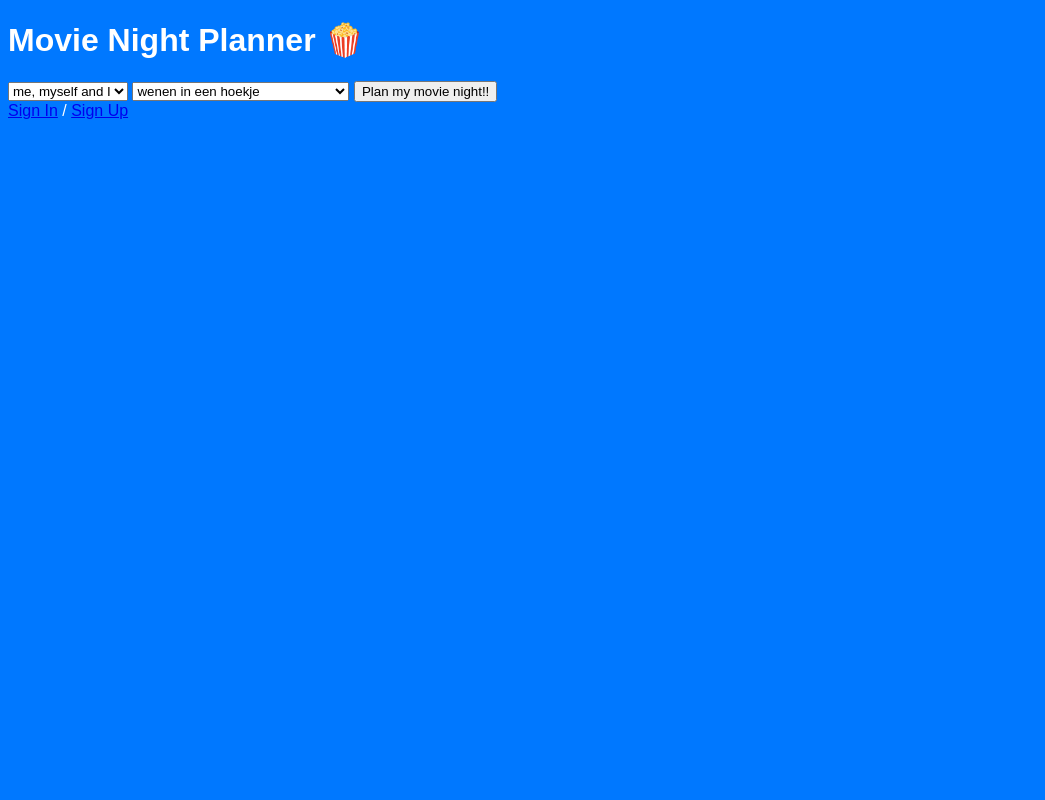
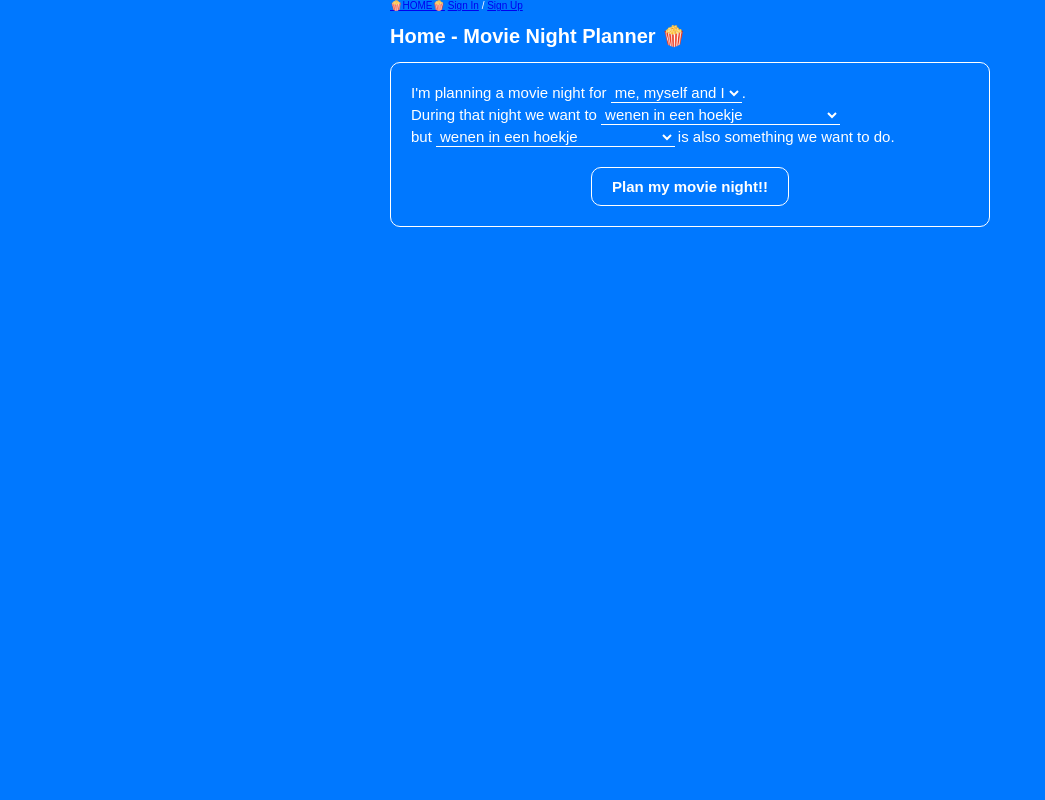
Before and after one commit to wardmariokart/Netpicks, a PHP site: page / in a window 1280 px wide. Shown: the whole page, without its empty margins (0-1045 px from the left). Run offline with PHP 8.4, Linux system fonts and the light colour scheme; data comes from the database, SQL or seed files in the repository; data that the repository does not hold is empty.

Commit message:
Example page for Step Two + placeholder page for Detail. closes#12

```diff
--- a/src/controller/HomeController.php
+++ b/src/controller/HomeController.php
@@ -15,15 +15,44 @@ class HomeController extends Controller {
   }
 
   public function home() {
-    $this->set('title', 'Movie Night Planner 🍿');
+    $this->set('title', 'Home - Movie Night Planner 🍿');
 
     // required data: DateNights, KindsOfMovies
     $this->set('nightTypes', $this->nightTypesDAO->selectAll());
     $this->set('stepOneOptions', $this->stepOneMovieOptionsDAO->selectAll());
-  }
 
-  public function wizardStepTwo() {
+
+    if (!empty($_GET['action']))
+    {
+      if ($_GET['action'] == 'planMovieNight')
+      {
+        $nightType = $_GET['nightType'];
+        $movieOptionOne = $_GET['movieOptionOne'];
+        $movieOptionTwo = $_GET['movieOptionTwo'];
+        header('location:index.php?page=extraQuestions&nightType=' . $nightType . '&movieOptionOne=' . $movieOptionOne . '&movieOptionTwo=' . $movieOptionTwo);
+        exit();
+      }
+    }
+
 
   }
 
+  public function extraQuestions() {
+    $this->set('title', 'Setup - Step Two');
+
+    if (!empty($_POST['action']))
+    {
+      if ($_POST['action'] == 'setupFinish')
+      {
+        // insert a post
+        header('location: index.php?page=detail');
+        exit();
+      }
+    }
+  }
+
+  public function detail() {
+    $this->set('title', 'Detail - Your Movie Night');
+  }
+
 }
--- /dev/null
+++ b/src/css/home.css
@@ -0,0 +1,58 @@
+
+/* ________________________________________________________________________________________ PLAN ONE */
+
+.plan-one {
+  width: 60rem;
+  margin: 0 auto;
+  border: 1px solid white;
+  border-radius: 1rem;
+  padding: 2rem;
+}
+
+.plan-one span {
+  font-size: 1.5rem;
+}
+
+.plan-one__block {
+  display: block;
+  margin-bottom: .2rem;
+}
+
+.plan-one__questions {
+  margin-bottom: 2rem;
+}
+
+.plan-one__drop-down {
+  background: none;
+  border: none;
+  border-bottom: 1px solid white;
+  color: white;
+  font-size: 1.5rem;
+}
+
+.plan-one__submit-wrapper {
+  text-align: center;
+}
+
+.plan-one__submit {
+  background: transparent;
+  border: 1px solid white;
+  border-radius: 1rem;
+
+  color: white;
+  padding: 1rem 2rem;
+  font-size: 1.5rem;
+  font-weight: bold;
+
+  cursor: pointer;
+  transition: background-color .25s ease-in-out, color .25s ease-in-out;
+
+  &:hover {
+    background-color: rgba(255, 255, 255, .27);
+  }
+
+  &:active {
+    background-color: rgba(255, 255, 255, .8);
+    color: #0078ff;
+  }
+}
--- /dev/null
+++ b/src/css/variables.css
@@ -0,0 +1,5 @@
+:root {
+  --deepBlue: #0078ff;
+  --white: white;
+  --paleBlue: #479dff;
+}
--- a/src/index.php
+++ b/src/index.php
@@ -11,6 +11,10 @@ $routes = array(
   'extraQuestions' => array(
     'controller' => 'Home',
     'action' => 'extraQuestions'
+  ),
+  'detail' => array(
+    'controller' => 'Home',
+    'action' => 'detail'
   ),
 
   'signIn' => array(
@@ -31,6 +35,7 @@ if(empty($_GET['page'])) {
   $_GET['page'] = 'home';
 }
 if(empty($routes[$_GET['page']])) {
+  $_SESSION['error'] = '\'' . $_GET['page'] . '\'invalid page';
   header('Location: index.php');
   exit();
 }
--- a/src/style.css
+++ b/src/style.css
@@ -1,5 +1,31 @@
+@import './css/variables.css';
+@import './css/stepTwo.css';
+@import './css/home.css';
+
+*, *::before, *::after{
+  box-sizing: border-box;
+}
+
+html {
+  box-sizing: inherit;
+  font-size: 62.5%;
+  width: 100%;
+  height: 100%;
+}
+
 body {
   background-color: #0078ff;
   font-family: sans-serif;
   color: white;
+  width: 50rem;
+  margin: 0 auto;
 }
+
+.hidden {
+  display: none;
+}
+
+.center-align-margin {
+  margin-left: auto;
+  margin-right: auto;
+}
--- /dev/null
+++ b/src/view/home/detail.php
@@ -0,0 +1 @@
+<a href="index.php">Home</a>
--- a/src/view/home/home.php
+++ b/src/view/home/home.php
@@ -1,28 +1,42 @@
 
-<form action="index.php" method="GET">
-  <select name="nightType" id="nightType">
+<section class="plan-one">
+  <h2 class="hidden">Movie night step one</h2>
+
+  <form action="index.php" method="GET" class="plan-one__form">
+    <input type="hidden" name="action" value="planMovieNight">
+
+    <div class="plan-one__questions">
+      <div class="plan-one__block">
+        <span>I'm planning a movie night for </span>
+        <select name="nightType" id="nightType" class="plan-one__drop-down">
           <?php foreach($nightTypes as $night): ?>
             <option value="<?php echo $night['value'];?>"><?php echo $night['displayName'] ?></opton>
           <? endforeach; ?>
-  </select>
+        </select><span>.</span>
+      </div>
 
-
-  <select name="movieOptionOne" id="movieOptionOne">
+      <div class="plan-one__block">
+        <span>During that night we want to </span>
+        <select name="movieOptionOne" id="movieOptionOne" class="plan-one__drop-down">
           <?php foreach($stepOneOptions as $moveOption): ?>
             <option value="<?php echo $moveOption['value'];?>"><?php echo $moveOption['displayName'] ?></opton>
           <? endforeach; ?>
         </select>
-  <input type="submit" value="Plan my movie night!!">
-</form>
+      </div>
 
 
-<?php if(!isset($_SESSION['user'])): ?>
-  <span>
-    <a href="index.php?page=signIn">Sign In</a>
-    /
-    <a href="index.php?page=signUp">Sign Up</a>
-  </span>
-<?php else: ?>
-  <span>Signed in as: <?php echo $_SESSION['user']['email'];?></span>
-  <a href="index.php?page=signOut">Sign out</a>
-<?php endif; ?>
+      <div class="plan-one__block">
+        <span> but </span>
+        <select name="movieOptionTwo" id="movieOptionTwo" class="plan-one__drop-down">
+          <?php foreach($stepOneOptions as $moveOption): ?>
+            <option value="<?php echo $moveOption['value'];?>"><?php echo $moveOption['displayName'] ?></opton>
+          <? endforeach; ?>
+        </select>
+        <span> is also something we want to do.</span>
+      </div>
+    </div>
+    <div class="plan-one__submit-wrapper">
+      <input class="plan-one__submit" type="submit" value="Plan my movie night!!">
+    </div>
+  </form>
+</section>
--- a/src/view/layout.php
+++ b/src/view/layout.php
@@ -3,11 +3,24 @@
   <head>
     <meta charset="UTF-8">
     <meta name="viewport" content="width=device-width, initial-scale=1.0">
-    <title<?php echo $title; ?></title>
+    <title><?php echo $title; ?></title>
     <?php /* NEW */ ?>
     <?php echo $css;?>
   </head>
   <body>
+    <nav>
+      <a href="index.php">🍿HOME🍿</a>
+      <?php if(!isset($_SESSION['user'])): ?>
+        <span>
+          <a href="index.php?page=signIn">Sign In</a>
+          /
+          <a href="index.php?page=signUp">Sign Up</a>
+        </span>
+      <?php else: ?>
+        <span>Signed in as: <?php echo $_SESSION['user']['email'];?></span>
+        <a href="index.php?page=signOut">Sign out</a>
+      <?php endif; ?>
+    </nav>
     <main>
       <?php
         if(!empty($_SESSION['error'])) {
```
Also changed, not shown: src/css/stepTwo.css (added, +102 -0 lines), src/view/home/extraQuestions.php (+27 -7 lines). Lines whose indentation alone changed are shown as unchanged.
